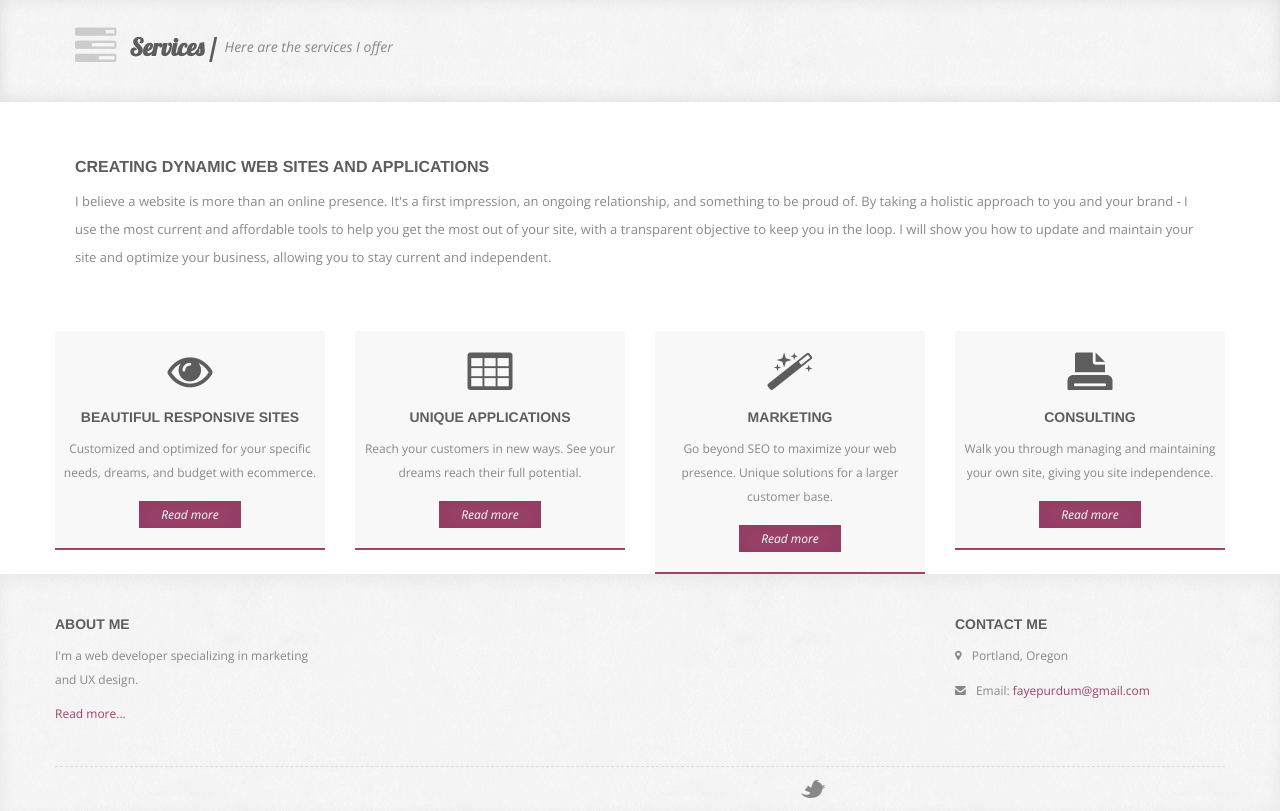
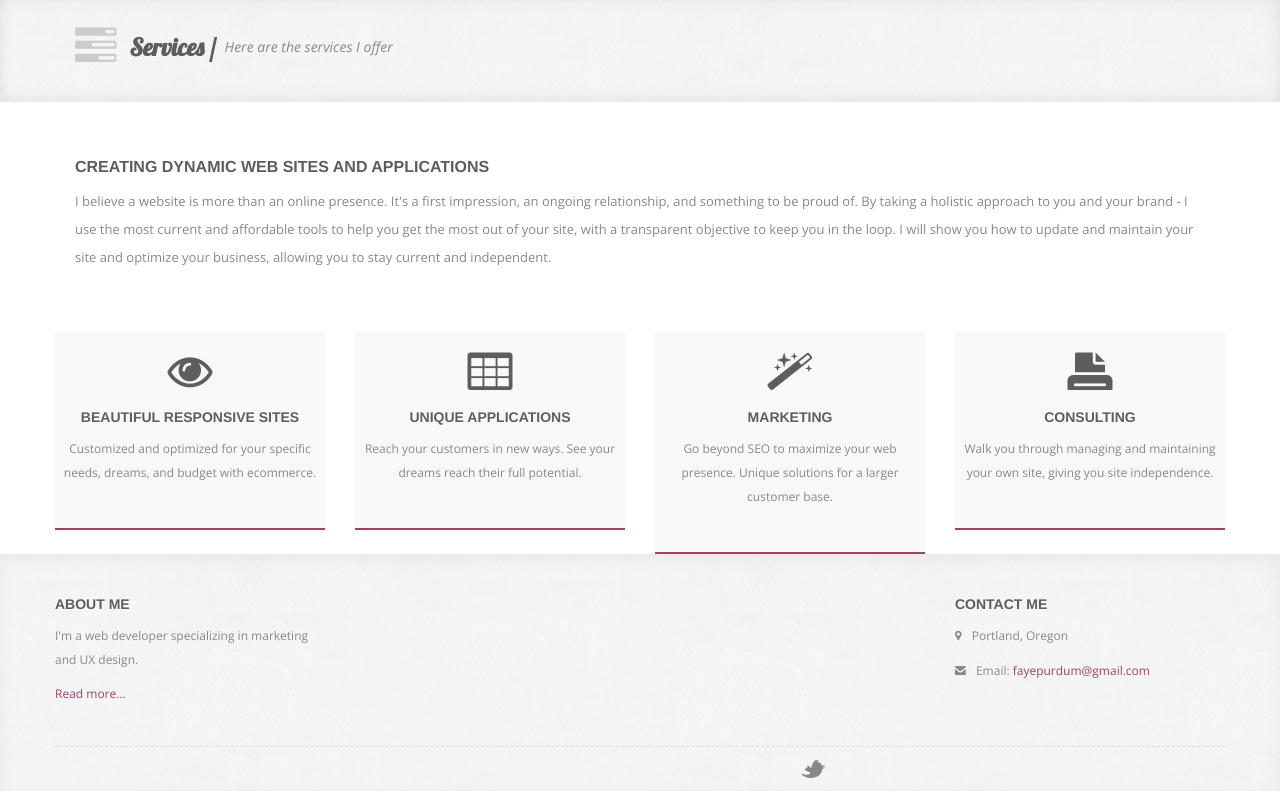
Before and after one commit to fayeishere/fayeishere, a plain HTML site: page services.html in a window 1280 px wide. Shown: the part 126-937 px from the top of the page. Drawn offline with nearby package versions, Linux system fonts and the light colour scheme; some packages are replaced by stand-ins of ours; a web font is replaced by a local one.

Commit message:
minor fixes to services

```diff
--- a/services.html
+++ b/services.html
@@ -110,7 +110,6 @@
                     </div>
                     <h4>Beautiful Responsive Sites</h4>
                     <p>Customized and optimized for your specific needs, dreams, and budget with ecommerce.</p>
-                    <a href="services.html">Read more</a>
                 </div>
                 <div class="service span3">
                     <div class="icon-awesome">
@@ -118,7 +117,6 @@
                     </div>
                     <h4>Unique Applications</h4>
                     <p>Reach your customers in new ways. See your dreams reach their full potential.</p>
-                    <a href="services.html">Read more</a>
                 </div>
                 <div class="service span3">
                     <div class="icon-awesome">
@@ -126,7 +124,6 @@
                     </div>
                     <h4>Marketing</h4>
                     <p>Go beyond SEO to maximize your web presence. Unique solutions for a larger customer base.</p>
-                    <a href="services.html">Read more</a>
                 </div>
                 <div class="service span3">
                     <div class="icon-awesome">
@@ -134,7 +131,6 @@
                     </div>
                     <h4>Consulting</h4>
                     <p>Walk you through managing and maintaining your own site, giving you site independence.</p>
-                    <a href="services.html">Read more</a>
                 </div>
             </div>
         </div>
```
